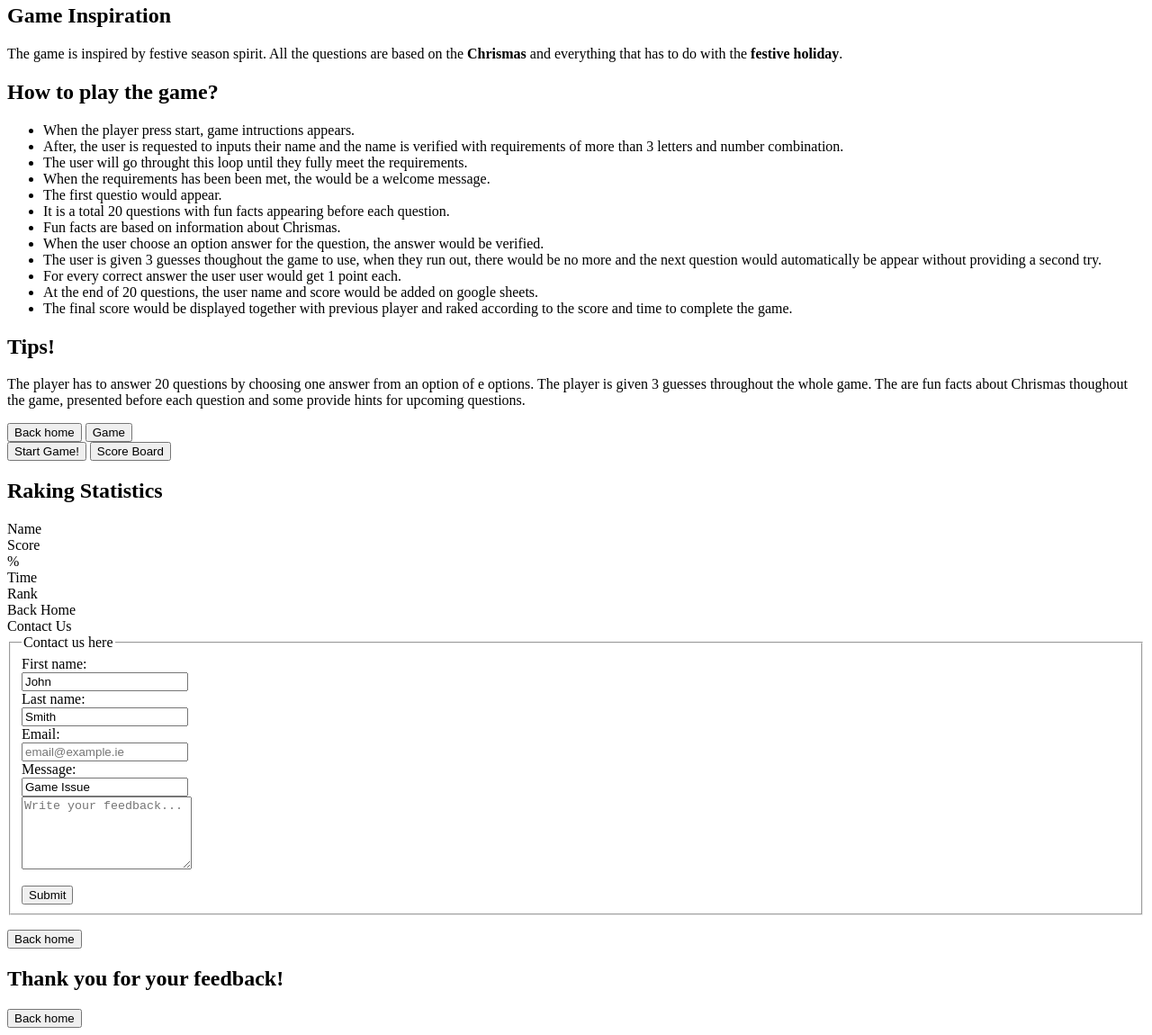
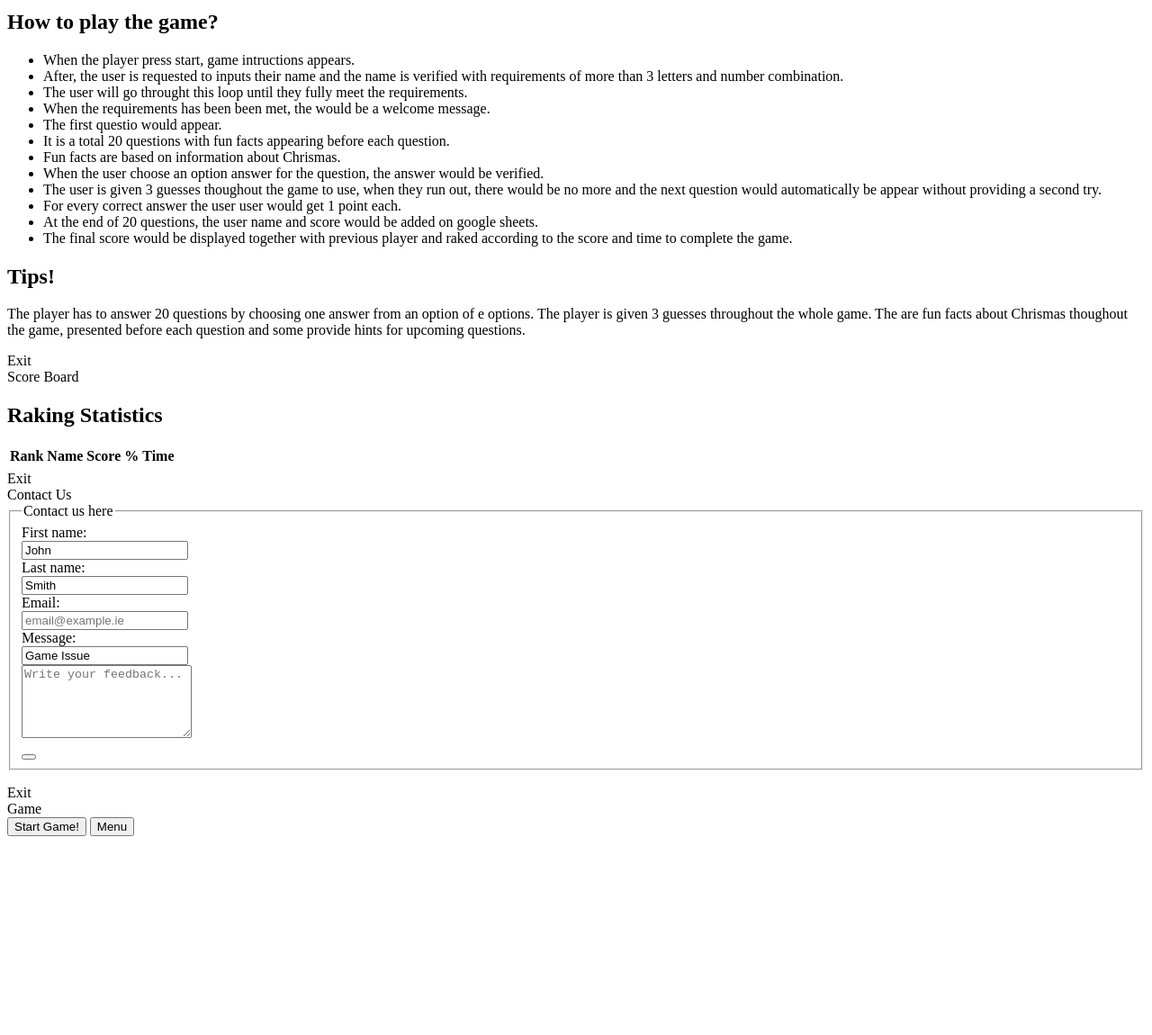
Before and after one commit to Code-Institute-Submissions/Cy-2-30-QuizGamePP3-, a website: page views/index.html in a window 1280 px wide. Shown: the part 120-1270 px from the top of the page at 90% size. After the commit the page ends 1057 px from the top, so only its background shows below. Drawn offline with Linux system fonts and the light colour scheme.

Commit message:
change the menu button position

```diff
--- a/views/index.html
+++ b/views/index.html
@@ -1,39 +1,18 @@
 <body>
-    <!--NOT WORKING
-        <header id="background">
-        <img src="assets/images/backgroundimg.jpg" alt="Crismas Ornaments">
-    </header>
-    -->
+    <!--Menu Buttons-->
+    <dev id="menuButtons" class="menu-box">
 
-     <!--Terminal window-->
-<<<<<<< HEAD
-     <div id="terminal-box">
-         <button id="btn" onclick="window.location.reload()">Start Game!</button>
-         <button id="starts" onclick="openStats()">Score Board</button>
-        <div id="terminal"></div>
+        <!--info button-->
+        <div  role="button" class="menu-btn" onclick="openInfo()">Info</div>
 
-=======
-        <button id="btn" onclick="window.location.reload()">Start Game!</button>
-        <button id="menu-but" onclick="openMenu()">Score Board</button>
->>>>>>> 21bab102941fd4b6e0a5222d856ba4b1250083de
-     </div>
-
-    <!--Menu button option window-->
-    <dev id="menuWindow">
-
-        <div id="menu-box">
-            <!--info window-->
-            <div type="button" class="menu-btn" onclick="openInfo()">Info</div>
+            <!--Info window-->
             <div id="info" class="btn-container">
-
-                    <!--not working-->
-                    <img src="assets/images/logo.jpg" alt="Chrismass picture">
-                    <h2>Game Inspiration</h2>
+                <h2 class="heading">Game Inspiration</h2>
                     <p>
                         The game is inspired by festive season spirit. All the questions are based on the <strong>Chrismas</strong> and everything that has to do with the <strong>festive holiday</strong>.
                     </p>
 
-                    <h2>How to play the game?</h2>
+                <h2 class="heading">How to play the game?</h2>
                     <ul>
                         <li>
                             When the player press start, game intructions appears.
@@ -76,36 +55,43 @@
                         </li>
                     </ul>
 
-                    <h2>Tips!</h2>
+                <h2 class="heading">Tips!</h2>
                     <p>
                         The player has to answer 20 questions by choosing one answer from an option of e options. The player is given 3 guesses throughout the whole game. The are fun facts about Chrismas thoughout the game, presented before each question and some provide hints for upcoming questions.
                     </p>
 
-                    <div class="btn-in-menu">
-                        <button type="button" class="btn" onclick="closeInfo()">Back home</button>
-                        <button type="button" class="btn" onclick="closeMenuWindow()">Game</button>
-                    </div>
+                <div role="button" class="btn-small" onclick="closeInfo()">Exit</div>
             </div>
 
-            <!--Terminal window-->
-            <div id="terminal-box">
-                <button id="btn" onclick="window.location.reload()">Start Game!</button>
-                <button id="menu-but" onclick="openStats()">Score Board</button>
+        <!--Statistic button-->
+        <div role="button" class="menu-btn" onclick="openStats()">Score Board</div>
 
-                <div id="terminal"></div>
+            <!--Statistic window-->
+            <div id="stats" class="btn-container">
+                <h2 class="heading">Raking Statistics</h2>
+                    <table id="stats-table">
+                        <tr id="rows">
+                            <th id="prank">Rank</th>
+                            <th id="pname">Name</th>
+                            <th id="pscore">Score</th>
+                            <th id="pppecen">%</th>
+                            <th id="ptime">Time</th>
+                        </tr>
+                        <tr id="newplayer">
+                            <td id="rank"></td>
+                            <td id="name"></td>
+                            <td id="score"></td>
+                            <td id="%"></td>
+                            <td id="time"></td>
+                        </tr>
+                    </table>
+                <div role="button" class="btn-small" onclick="closeStats()">Exit</div>
             </div>
 
-                <div id="stats" class="game-stats" onclick="openStats()"></div>
-                    <h2>Raking Statistics</h2>
-                        <div id="pname">Name</div>
-                        <div id="pscore">Score</div>
-                        <div id="pppecen">%</div>
-                        <div id="ptime">Time</div>
-                        <div id="prank">Rank</div>
-                <div type="button" class="menu-btn" onclick="openMenuWindow()">Back Home</div>
+        <!--Contact button-->
+        <div role="button" class="menu-btn" onclick="openForm()">Contact Us</div>
 
             <!--Contact window-->
-            <div type="button" class="menu-btn" onclick="openForm()">Contact Us</div>
             <div id="form" class="btn-container">
                 <form>
                     <fieldset>
@@ -119,22 +105,43 @@
                             <label for="message">Message:</label><br>
                                 <input type="text" id="message" name="message" value="Game Issue" required><br>
                             <textarea type="text" id="feedback" name="feedback" spellcheck="true" rows="5" cols="21" placeholder="Write your feedback..."></textarea><br><br>
-                                <input type="submit" id="submitForm" value="Submit" onclick="openThankU()" action="addStats()">
+
+                            <button type="submit" id="submitForm" class="btn-small" value="Submit" onclick="alert('Thank you')" action=""></button>
                     </fieldset>
                 </form>
-                    <div id="form-btn">
-                        <button type="button" class="btn" onclick="closeForm()">Back home</button>
+
+                <div role="button" class="btn-small" onclick="closeForm()">Exit</div>
             </div>
     </div>
 
-                <div id="thanku">
-                    <h2>Thank you for your feedback!</h2>
-                    <button type="button" class="btn" onclick="closeThankU()">Back home</button>
+    <!--Game buttons-->
+    <div role="button" class="menu-btn" onclick="openTerminalButtons()">Game</div>
+
+        <!--Buttons window while game plays-->
+        <div id="terminal-btn" class="game-btn">
+            <!--Start game button-->
+            <button id="btn" type="button" onclick="window.location.reload()">Start Game!</button>
+
+            <!--shows menu buttons-->
+            <button id="btn" type="button" onclick="closeTerminalButtons()">Menu</button>
         </div>
-        </dev>
+
+    </div>
+
+    <!--Terminal-->
+    <div id="terminal"></div>
 
     <!--JavaScript-->
     <script>
+        //Open and close the menu buttons options
+        function openMenuButtons() {
+            document.getElementById("menuButtons").style.display = "block";
+        }
+
+        function closeMenuButtons() {
+            document.getElementById("menuButtons").style.display = "none";
+        }
+
         //Open and close the information window
         function openInfo() {
             document.getElementById("info").style.display = "block";
@@ -144,13 +151,13 @@
             document.getElementById("info").style.display = "none";
         }
 
-        //Open the terminal window
-        function openMenuWindow() {
-            document.getElementById("menuWondow").style.display = "block";
+        //Open and close the statistics window
+        function openStats() {
+            document.getElementById("stats").style.display = "block";
         }
 
-        function closeMenuWindow() {
-            document.getElementById("menuWondow").style.display = "none";
+        function closeStats() {
+            document.getElementById("stats").style.display = "none";
         }
 
         //Open and close the form window
@@ -163,23 +170,15 @@
         }
 
         //Open and close the thank you window
-         function openThankU() {
-            document.getElementById("thanku").style.display = "block";
+         function openTerminalButtons() {
+            document.getElementById("terminal-btn").style.display = "block";
         }
 
-        function closeThankU() {
-            document.getElementById("thanku").style.display = "none";
+        function closeTerminalButtons() {
+            document.getElementById("terminal-btn").style.display = "none";
         }
 
-        //Open and close the statistics window
-        function openStats() {
-            document.getElementById("stats").style.display = "block";
-        }
-
-        function closeStats() {
-            document.getElementById("stats").style.display = "none";
-        }
-
+        //Terminal settings
         var term = new Terminal({
             cols: 80,
             rows: 24
@@ -198,6 +197,7 @@
         ws.onerror = function (e) {
             console.log(e);
         };
+
         // Set focus in the terminal
         document.getElementsByClassName("xterm-helper-textarea")[0].focus();
     </script>
```
Lines whose indentation alone changed are shown as unchanged.
